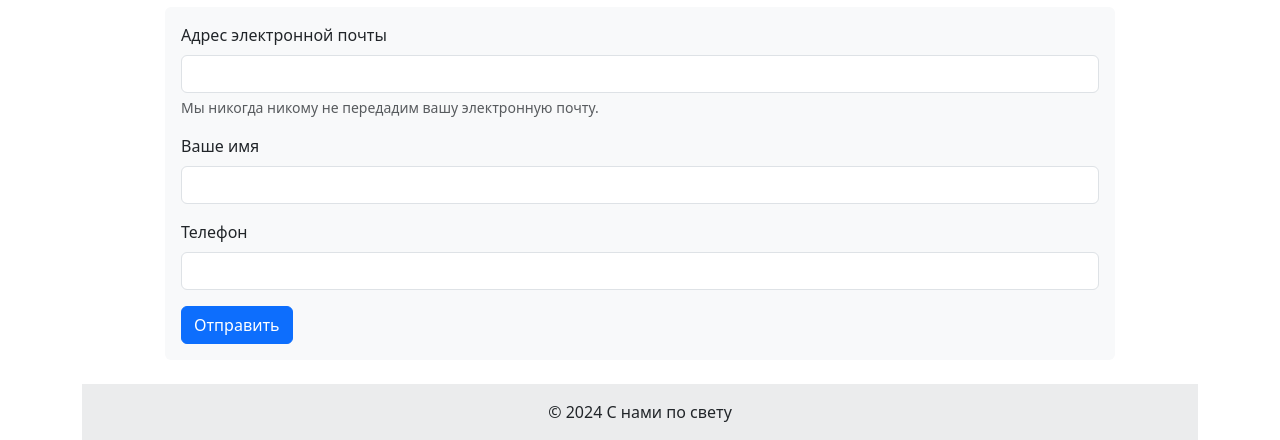
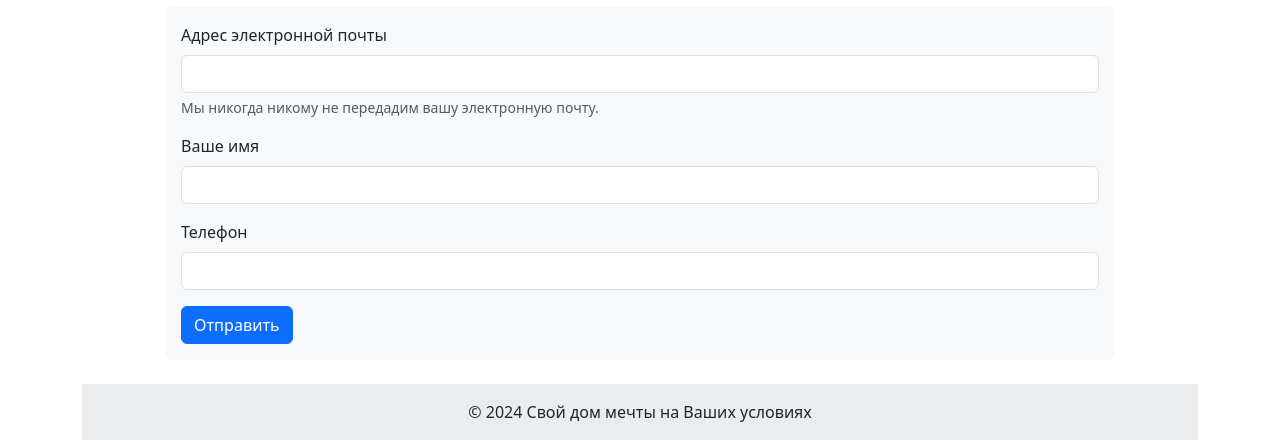
Before and after one commit to Alla-Popova/Alla-Popova, a plain HTML site: page contacts.html in a window 1280 px wide. Shown: the part 549-989 px from the top of the page. Drawn offline with nearby package versions, Linux system fonts and the light colour scheme.

Commit message:
Update contacts.html

```diff
--- a/contacts.html
+++ b/contacts.html
@@ -83,7 +83,7 @@
     <footer class="bg-body-tertiary text-center text-lg-start">
         <!-- Copyright -->
         <div class="text-center p-3" style="background-color: rgba(0, 0, 0, 0.05);">
-            © 2024 С нами по свету
+            © 2024 Свой дом мечты на Ваших условиях
         </div>
         <!-- Copyright -->
     </footer>
```
